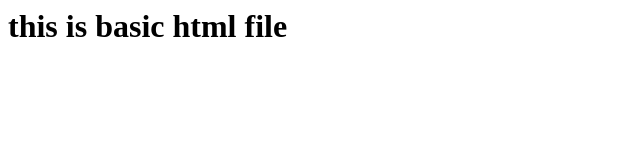
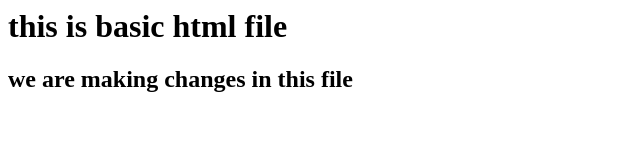
Before and after one commit to gvvravishankar/git-practice, a plain HTML site: page index.html in a window 1280 px wide. Shown: the whole page, without its empty margins (0-640 px from the left). Drawn offline with Linux system fonts and the light colour scheme.

Commit message:
changes made in index.html

```diff
--- a/index.html
+++ b/index.html
@@ -1 +1,2 @@
 <h1> this is basic html file </h1>
+<h2>we are making changes in this file</h2>
```
